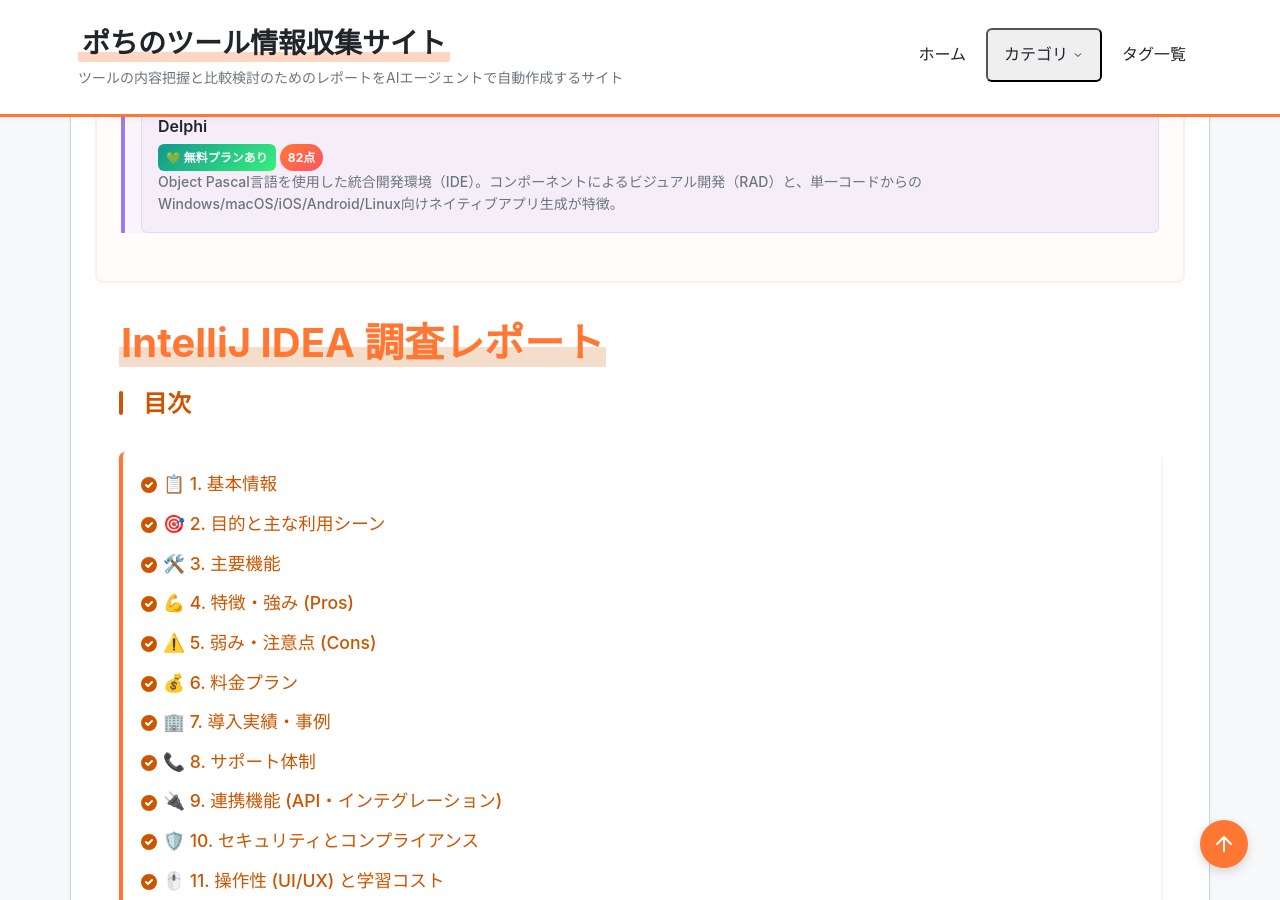
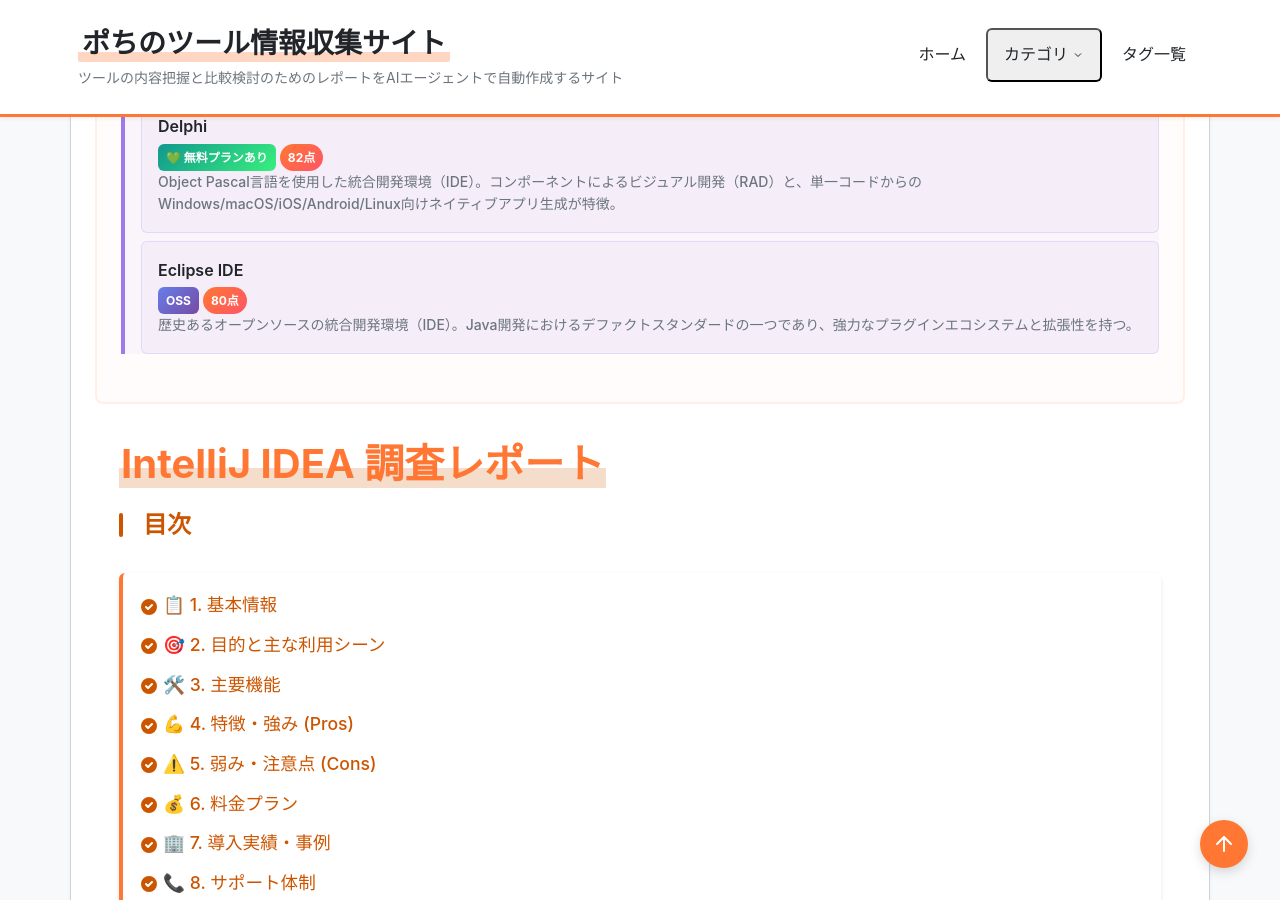
Before and after one commit to aegisfleet/tool-survey-report, a Jekyll site: the page built from _reports/intellij-idea.md, in a window 1280 px wide and 900 px high, scrolled down 2301 px. Built offline with Jekyll 4.4.1, drawn with Linux system fonts in a browser that asks for light colours; part of the change alters nothing that is shown.

Commit message:
Add Eclipse IDE report and update related tools links (#623)
Co-authored-by: google-labs-jules[bot] <161369871+google-labs-jules[bot]@users.noreply.github.com>

```diff
--- /dev/null
+++ b/_reports/eclipse.md
@@ -0,0 +1,245 @@
+---
+# === フロントマター ===
+# 【必須項目】
+title: "Eclipse IDE 調査レポート"
+tool_name: "Eclipse IDE"
+tool_reading: "イクリプス / エクリプス"
+category: "IDE/エディタ"
+developer: "Eclipse Foundation"
+official_site: "https://eclipseide.org/"
+date: "2026-01-29"
+last_updated: "2026-01-29"
+tags:
+  - "Java"
+  - "IDE"
+  - "オープンソース"
+  - "開発者ツール"
+  - "C/C++"
+description: "歴史あるオープンソースの統合開発環境（IDE）。Java開発におけるデファクトスタンダードの一つであり、強力なプラグインエコシステムと拡張性を持つ。"
+
+# 【クイックサマリー】ホーム画面のカード表示用
+quick_summary:
+  has_free_plan: true
+  is_oss: true
+  starting_price: "無料"
+  target_users:
+    - "Java開発者"
+    - "エンタープライズ開発チーム"
+    - "OSSコントリビューター"
+  latest_highlight: "2025年12月リリースでJava 25をサポート"
+  update_frequency: "高"
+
+# 【ツール評価】100点満点、基準点70点からの加減算方式
+evaluation:
+  score: 80
+  base_score: 70
+  plus_points:
+    - point: 5
+      reason: "完全無料かつオープンソースであり、商用利用の制限がない"
+    - point: 5
+      reason: "Java開発ツール（JDT）としての機能は依然として強力で安定している"
+    - point: 5
+      reason: "膨大な数のプラグインが存在し、ほぼあらゆる言語やツールと連携可能"
+  minus_points:
+    - point: -3
+      reason: "UI/UXが現代のIDEと比較して古く、直感性に欠ける場合がある"
+    - point: -2
+      reason: "起動が遅く、メモリ消費も多いため、動作が重く感じられることがある"
+  summary: "UIやパフォーマンスに課題はあるものの、Java開発における機能性と信頼性は非常に高く、コストパフォーマンスは最強。"
+
+# 【任意項目】該当するもののみ記載
+links:
+  github: "https://github.com/eclipse-platform/eclipse.platform"
+  documentation: "https://help.eclipse.org/latest/index.jsp"
+relationships:
+  children:
+    - "MyEclipse"
+  related_tools:
+    - "IntelliJ IDEA"
+    - "Visual Studio Code"
+    - "Android Studio"
+    - "JUnit"
+    - "Maven"
+    - "Gradle"
+---
+
+# **Eclipse IDE 調査レポート**
+
+## **1. 基本情報**
+
+* **ツール名**: Eclipse IDE
+* **ツールの読み方**: イクリプス / エクリプス
+* **開発元**: Eclipse Foundation
+* **公式サイト**: [https://eclipseide.org/](https://eclipseide.org/)
+* **関連リンク**:
+  * GitHub: [https://github.com/eclipse-platform/eclipse.platform](https://github.com/eclipse-platform/eclipse.platform)
+  * ドキュメント: [https://help.eclipse.org/latest/index.jsp](https://help.eclipse.org/latest/index.jsp)
+  * レビューサイト: [G2](https://www.g2.com/products/eclipse/reviews) | [ITreview](https://www.itreview.jp/products/eclipse/reviews)
+* **カテゴリ**: IDE/エディタ
+* **概要**: Eclipse Foundationが管理する、オープンソースの統合開発環境（IDE）です。Java開発ツールとして最も長い歴史と実績を持ち、強力なプラグインシステム（OSGi）により、C/C++、PHP、Pythonなど多様な言語の開発環境としても利用可能です。四半期ごとに安定版がリリースされ、世界中のエンタープライズ開発現場で広く採用されています。
+
+## **2. 目的と主な利用シーン**
+
+* **解決する課題**:
+  * 大規模なエンタープライズJavaアプリケーション開発における、コード管理、ビルド、デバッグの効率化。
+  * 独自フレームワークやツールチェーンを統合したカスタムIDEの構築（Eclipse RCP）。
+  * ライセンスコストを抑えた標準開発環境の整備。
+* **想定利用者**:
+  * Javaバックエンドエンジニア、組み込みシステム開発者（C/C++）。
+  * 予算制約のあるプロジェクトや、完全なオープンソース環境を求める組織。
+  * プラグイン開発を通じて独自の開発ツールを作成したいエンジニア。
+* **利用シーン**:
+  * **大規模業務システム開発**: Java EE (Jakarta EE) やSpring Frameworkを用いた基幹システムの開発。
+  * **組み込み開発**: Eclipse CDTを用いたC/C++による組み込みソフトウェア開発。
+  * **レガシーシステムの保守**: 長期間運用されているJavaシステムのメンテナンスとリファクタリング。
+  * **ツール開発**: Eclipseプラットフォームをベースにした独自の開発ツールの作成。
+
+## **3. 主要機能**
+
+* **Java Development Tools (JDT)**: 強力なJavaコンパイラ、コード補完、リファクタリング機能を内蔵し、保存時の自動コンパイル（インクリメンタルビルド）を提供します。
+* **プラグインエコシステム (Marketplace)**: Eclipse Marketplaceを通じて数千のプラグインをインストールでき、Git管理、Maven/Gradle連携、Docker操作などを追加できます。
+* **高度なデバッグ機能**: ブレークポイント、変数の監視、ホットコードリプレース（実行中のコード修正）など、強力なデバッガを備えています。
+* **リファクタリング**: 名前の変更、メソッドの抽出、変数の移動など、安全なコード変更を支援する豊富なリファクタリングメニューを提供します。
+* **ワークスペース管理**: 複数のプロジェクトをワークスペース単位で管理し、プロジェクト間の依存関係解決や設定の共有が可能です。
+* **OSGiフレームワーク**: プラグイン同士が疎結合に連携できるOSGiアーキテクチャを採用しており、高い拡張性とモジュール性を実現しています。
+
+## **4. 開始手順・セットアップ**
+
+* **前提条件**:
+  * Java Runtime Environment (JRE) または Java Development Kit (JDK) が必要です（インストーラーにJREが含まれている場合もあります）。
+* **インストール/導入**:
+  1. 公式サイトから [Eclipse Installer](https://www.eclipse.org/downloads/) をダウンロードします。
+  2. インストーラーを起動し、用途に合わせてパッケージ（例: "Eclipse IDE for Java Developers"）を選択します。
+  3. インストール先を指定してインストールを実行します。
+* **初期設定**:
+  * 初回起動時にワークスペース（プロジェクトファイルを保存するディレクトリ）の場所を指定します。
+  * 必要に応じて、日本語化プラグイン（Pleiades）やGit連携設定を行います。
+* **クイックスタート**:
+  * `File` > `New` > `Java Project` で新規プロジェクトを作成。
+  * `src` フォルダに新しいクラスを作成し、`public static void main(String[] args)` メソッドを記述して実行 (`Run`) します。
+
+## **5. 特徴・強み (Pros)**
+
+* **完全無料・オープンソース**: 商用利用も含めて完全に無料で利用でき、ベンダーロックインのリスクがありません。
+* **エンタープライズでの実績**: 長年にわたり大規模システム開発で利用されており、安定性と信頼性が高いです。
+* **インクリメンタルビルド**: ファイルを保存した瞬間にコンパイルが行われるため、エラーの発見が非常に早く、開発サイクルを回しやすいです。
+* **拡張性**: 必要な機能はプラグインとして追加でき、自分だけの開発環境を構築できます。
+
+## **6. 弱み・注意点 (Cons)**
+
+* **UI/UXの古さ**: メニューやアイコンのデザインが古く、設定画面も複雑で階層が深いため、直感的に操作しづらい場合があります。
+* **パフォーマンス**: 多くのプラグインを入れると起動時間が長くなり、メモリ消費量も増大する傾向があります。
+* **学習コスト**: 機能が膨大で設定項目も多岐にわたるため、使いこなすにはある程度の学習が必要です。
+* **初期構成の手間**: バニラの状態では最小限の機能しかない場合があり、快適に使うためにはプラグインの導入や設定が必要です。
+
+## **7. 料金プラン**
+
+| プラン名 | 料金 | 主な特徴 |
+|---|---|---|
+| **Eclipse IDE** | 無料 | すべての機能を無料で利用可能。EPL (Eclipse Public License) 準拠。 |
+
+* **課金体系**: なし。寄付を募っている。
+* **無料トライアル**: なし（常に無料）。
+
+## **8. 導入実績・事例**
+
+* **導入企業**: IBM, SAP, Red Hat, BMW Group, Bosch など、世界的な大企業やITベンダーがEclipse Foundationのメンバーとして参画・利用しています。
+* **導入事例**: 金融機関の基幹システム、自動車業界の組み込みソフト開発ツールチェーンの基盤、通信キャリアの管理システムなど。
+* **対象業界**: 金融、製造、通信、政府機関など、JavaやC/C++を主要言語とするあらゆる業界。
+
+## **9. サポート体制**
+
+* **ドキュメント**: 公式サイトに膨大なドキュメントとAPIリファレンスが存在しますが、英語が中心です。
+* **コミュニティ**: Eclipse ForumsやStack Overflowに活発なコミュニティがあり、過去のトラブルシューティング情報も豊富です。
+* **公式サポート**: Eclipse Foundationとしての商用サポートはありませんが、Red HatなどのベンダーがEclipseベースの製品（JBoss Toolsなど）のサポートを提供している場合があります。
+
+## **10. エコシステムと連携**
+
+### **10.1 API・外部サービス連携**
+
+* **API**: プラグイン開発用のAPIが公開されており、IDEのほぼ全ての機能を拡張・変更可能です。
+* **外部サービス連携**:
+  * **Git**: EGitプラグインにより標準サポート。
+  * **Maven/Gradle**: m2e, Buildshipプラグインにより標準サポート。
+  * **CI/CD**: Jenkins, BambooなどのCIサーバーとの連携プラグインが豊富。
+
+### **10.2 技術スタックとの相性**
+
+| 技術スタック | 相性 | メリット・推奨理由 | 懸念点・注意点 |
+|:---|:---:|:---|:---|
+| **Java (Spring / Jakarta EE)** | ◎ | 歴史的に最もサポートが厚い。JDTの機能がフル活用できる。 | 最新のSpring Boot機能などはSTS (Spring Tool Suite) プラグインが必要。 |
+| **C/C++ (Embedded)** | ◯ | CDTプラグインが強力で、組み込み開発の標準ツールとして定着している。 | 設定が複雑になりがち。 |
+| **PHP** | △ | PDTプラグインで対応可能だが、VS CodeやPhpStormに比べるとシェアは低い。 | 補完やデバッグ機能で見劣りする場合がある。 |
+| **Webフロントエンド (JS/TS)** | △ | Wild Web Developerプラグインがあるが、VS Codeの方が圧倒的に快適。 | フロントエンド開発には特化していない。 |
+
+## **11. セキュリティとコンプライアンス**
+
+* **認証**: 基本的な認証機能はIDEには含まれませんが、Gitやサーバー接続時の認証情報をセキュアストアに保存します。
+* **データ管理**: ソースコードはローカルに保存されます。
+* **準拠規格**: Eclipse FoundationのIP (Intellectual Property) ポリシーにより、コードの出自やライセンスコンプライアンスが厳格に管理されています。
+
+## **12. 操作性 (UI/UX) と学習コスト**
+
+* **UI/UX**: パースペクティブ（Perspective）という概念により、デバッグ用、コーディング用などで画面レイアウトを切り替えます。慣れれば効率的ですが、初学者には複雑に映ることがあります。
+* **学習コスト**: 高めです。ワークスペース、パースペクティブ、ビューといった独自の概念を理解する必要があります。
+
+## **13. ベストプラクティス**
+
+* **効果的な活用法 (Modern Practices)**:
+  * **Oomphインストーラーの活用**: プロジェクトごとのセットアップを自動化し、チーム全体で環境を統一する。
+  * **言語サーバープロトコル (LSP) の利用**: LSP4Eなどのプラグインを使い、最新の言語サポートを取り入れる。
+* **陥りやすい罠 (Antipatterns)**:
+  * **プラグインの入れすぎ**: 動作が極端に重くなる原因となるため、必要なものだけを厳選する。
+  * **ワークスペースの肥大化**: 一つのワークスペースに大量のプロジェクトを詰め込むとパフォーマンスが低下する。
+
+## **14. ユーザーの声（レビュー分析）**
+
+* **調査対象**: G2, Capterra, ITreview
+* **総合評価**: 4.0 - 4.2 / 5.0
+* **ポジティブな評価**:
+  * 「Java開発に関しては右に出るものがいないほど高機能。」
+  * 「無料でこれだけの機能が使えるのは素晴らしい。」
+  * 「プラグインで何でもできる拡張性が気に入っている。」
+* **ネガティブな評価 / 改善要望**:
+  * 「起動が遅く、メモリを大量に消費する。」
+  * 「UIが古く、ダークモードの対応もIntelliJやVS Codeに比べるといまいち。」
+  * 「設定画面が複雑すぎて、目的の項目を見つけるのに苦労する。」
+* **特徴的なユースケース**:
+  * オフライン環境やセキュリティ制約の厳しい環境での開発ツールとして採用。
+
+## **15. 直近半年のアップデート情報**
+
+* **2025-12-03 (2025-12)**: Java 25のサポート追加、JUnit 6.0.1のサポート、コンソールビューの機能改善（ピン留め機能など）。
+* **2025-09-10 (2025-09)**: Maven統合の改善、ダークテーマの視認性向上、パフォーマンスの最適化。
+* **2025-06-11 (2025-06)**: Java 24のプレビュー機能サポート、LSP統合の強化。
+
+(出典: [Eclipse News](https://www.eclipse.org/eclipse/news/) および [Simultaneous Release](https://projects.eclipse.org/content/eclipse-ide-simultaneous-release))
+
+## **16. 類似ツールとの比較**
+
+### **16.1 機能比較表 (星取表)**
+
+| 機能カテゴリ | 機能項目 | Eclipse IDE | IntelliJ IDEA | Visual Studio Code |
+|:---:|:---|:---:|:---:|:---:|
+| **基本機能** | コード補完・解析 | ◎<br><small>JDTが強力</small> | ◎<br><small>業界最高水準</small> | ◯<br><small>拡張機能で対応</small> |
+| **コスト** | ライセンス料 | ◎<br><small>完全無料</small> | △<br><small>Ultimateは有料</small> | ◎<br><small>完全無料</small> |
+| **パフォーマンス** | 軽快さ | △<br><small>重い傾向</small> | △<br><small>重い傾向</small> | ◎<br><small>軽量・高速</small> |
+| **拡張性** | プラグイン | ◎<br><small>非常に豊富</small> | ◯<br><small>豊富</small> | ◎<br><small>非常に豊富</small> |
+| **UI/UX** | モダンさ | △<br><small>クラシック</small> | ◯<br><small>洗練されている</small> | ◎<br><small>モダン</small> |
+
+### **16.2 詳細比較**
+
+| ツール名 | 特徴 | 強み | 弱み | 選択肢となるケース |
+|---|---|---|---|---|
+| **Eclipse IDE** | 歴史あるOSSのJava IDE | 完全無料、エンタープライズ実績、カスタマイズ性 | UIが古い、動作が重い、設定が複雑 | ライセンスコストをゼロにしたい、OSS環境にこだわる場合 |
+| **IntelliJ IDEA** | JetBrains製の高機能IDE | 圧倒的な開発効率、AI支援、強力なリファクタリング | Ultimate版は有料、リソース消費大 | 生産性を最優先するプロフェッショナルなJava開発 |
+| **Visual Studio Code** | MS製の軽量エディタ | 軽量、高速、多言語対応、モダンなUI | Java特化機能はIDEに劣る場合がある | Java以外の言語も扱う、軽量さを重視する場合 |
+
+## **17. 総評**
+
+* **総合的な評価**:
+  Eclipse IDEは、UIの古さやパフォーマンスの面でモダンなツールに見劣りする部分はあるものの、Java開発ツールとしての基本機能の充実度と信頼性は依然としてトップクラスです。何より完全無料で制限なく利用できる点は、多くのプロジェクトにとって大きな魅力です。
+* **推奨されるチームやプロジェクト**:
+  ライセンスコストを抑えたい大規模プロジェクト、カスタムプラグインによる独自開発環境が必要な組織、またはJava言語仕様の深い部分を扱う開発者に推奨されます。
+* **選択時のポイント**:
+  「コスト」と「機能」のバランスで言えば、無料でこれだけ高機能なツールは他にありません。ただし、「開発体験（DX）」や「スピード」を重視する場合はIntelliJ IDEAやVS Codeの方が満足度が高い可能性があります。
--- a/_reports/intellij-idea.md
+++ b/_reports/intellij-idea.md
@@ -61,6 +61,7 @@ relationships:
     - "Visual Studio Code"
     - "Flutter"
     - "Delphi"
+    - "Eclipse IDE"
 ---
 
 # **IntelliJ IDEA 調査レポート**
--- a/_reports/vscode.md
+++ b/_reports/vscode.md
@@ -62,6 +62,7 @@ relationships:
     - "Delphi"
     - "IntelliJ IDEA"
     - "Flutter"
+    - "Eclipse IDE"
 ---
 
 # **Visual Studio Code 調査レポート**
```
